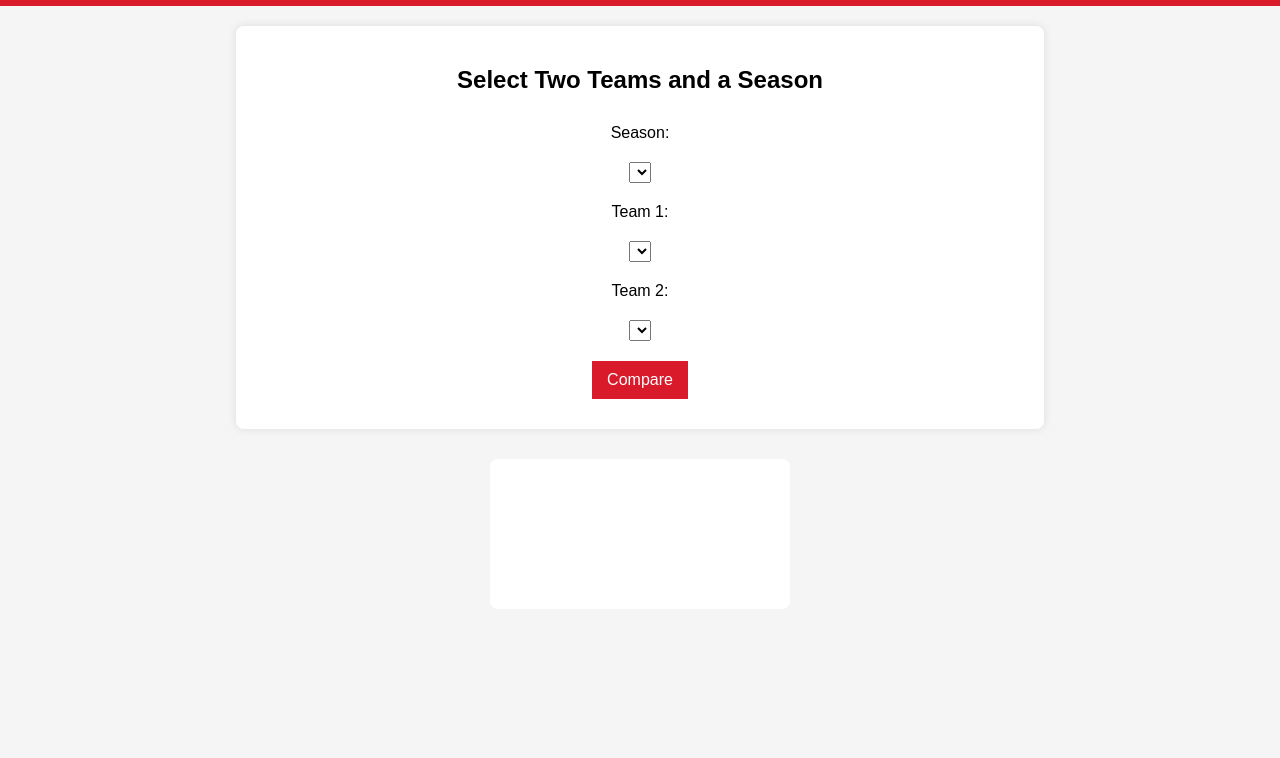
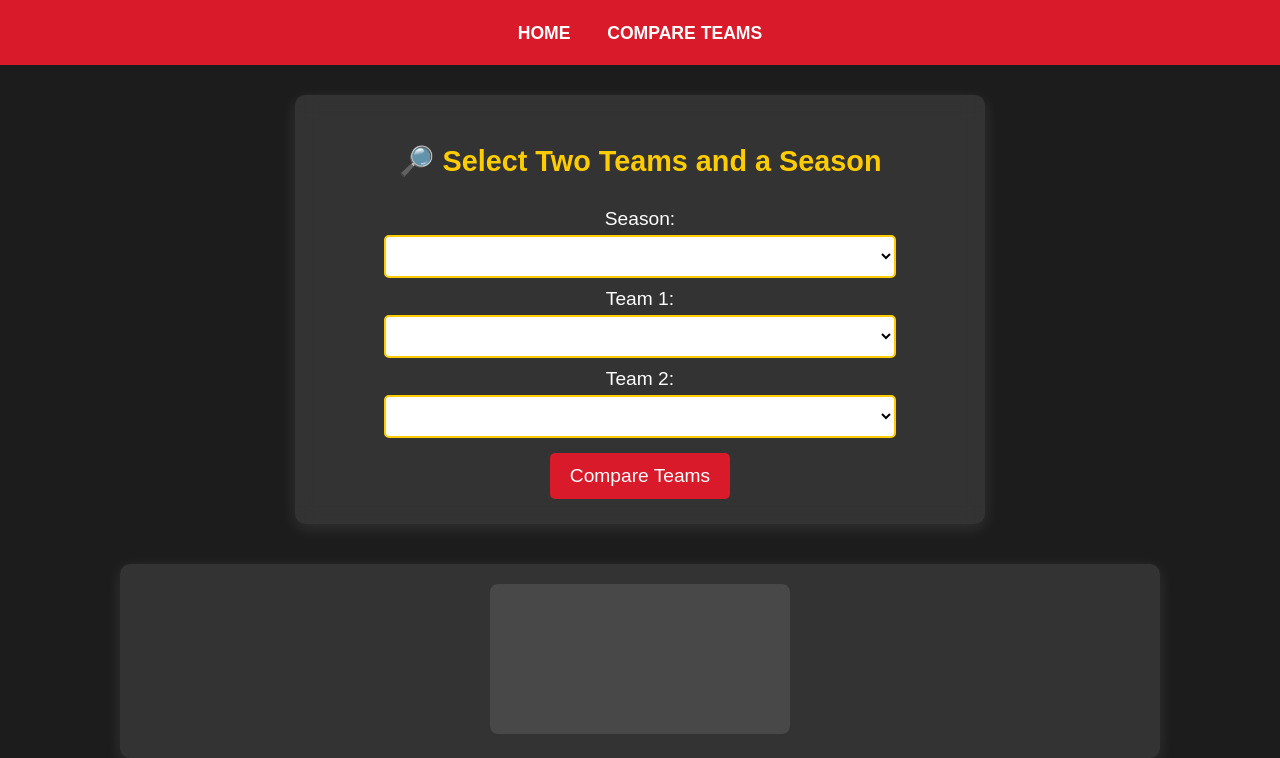
Before and after one commit to FaMVortex/FinalYearProject, a plain HTML site: page compare.html in a window 1280 px wide. Shown: the part 122-880 px from the top of the page. Before the commit the page ends 800 px from the top, so only its background shows below. Drawn offline with nearby package versions, Linux system fonts and the light colour scheme; no server answers.

Commit message:
updated look of compare.html

```diff
--- a/compare.html
+++ b/compare.html
@@ -6,18 +6,23 @@
     <title>Team Comparison | F1 Data Viz</title>
     <script src="https://cdn.jsdelivr.net/npm/chart.js"></script>
     <style>
+        /* General Page Styling */
         body {
-        font-family: Arial, sans-serif;
+            font-family: 'Arial', sans-serif;
             margin: 0;
             padding: 0;
-        background-color: #f5f5f5;
+            background-color: #1c1c1c; /* Darker background for contrast */
+            color: white;
             text-align: center;
         }
 
+        /* Header */
         header {
             background-color: #d91a2a;
             color: white;
-        padding: 15px;
+            padding: 20px;
+            font-size: 1.5rem;
+            text-transform: uppercase;
         }
 
         nav {
@@ -29,51 +34,91 @@
             text-decoration: none;
             margin: 0 15px;
             font-weight: bold;
+            font-size: 1.1rem;
+            transition: 0.3s;
         }
 
-    .comparison-container {
-        margin: 20px auto;
-        width: 60%;
-        background: white;
-        padding: 20px;
-        border-radius: 8px;
-        box-shadow: 0px 0px 10px rgba(0, 0, 0, 0.1);
+        nav a:hover {
+            color: #ffcc00; /* Yellow highlight on hover */
         }
 
+        /* Comparison Container */
+        .comparison-container {
+            margin: 30px auto;
+            width: 50%;
+            background: rgba(255, 255, 255, 0.1);
+            padding: 25px;
+            border-radius: 10px;
+            box-shadow: 0px 4px 15px rgba(255, 255, 255, 0.1);
+            backdrop-filter: blur(10px);
+        }
+
+        h2 {
+            margin-bottom: 20px;
+            font-size: 1.8rem;
+            color: #ffcc00;
+        }
+
+        /* Form Styling */
         form {
             display: flex;
             flex-direction: column;
             align-items: center;
         }
 
-    label, select, button {
-        margin: 10px 0;
+        label {
+            margin: 10px 0 5px;
+            font-size: 1.2rem;
+        }
+
+        select {
+            width: 80%;
+            padding: 10px;
             font-size: 1rem;
+            border: 2px solid #ffcc00;
+            border-radius: 5px;
+            background: #fff;
+            color: black;
+            outline: none;
+            transition: 0.3s;
+        }
+
+        select:hover {
+            border-color: #d91a2a;
         }
 
         button {
-        padding: 10px 15px;
+            margin-top: 15px;
+            padding: 12px 20px;
             background-color: #d91a2a;
             color: white;
             border: none;
             cursor: pointer;
-        font-size: 1rem;
+            font-size: 1.2rem;
+            border-radius: 5px;
+            transition: 0.3s;
         }
 
         button:hover {
             background-color: #b71822;
+            transform: scale(1.05);
         }
 
+        /* Chart Container */
         .chart-container {
-        margin-top: 30px;
-        width: 80%;
-        max-width: 800px;
+            margin-top: 40px;
+            width: 90%;
+            max-width: 1000px;
             margin-left: auto;
             margin-right: auto;
+            background: rgba(255, 255, 255, 0.1);
+            padding: 20px;
+            border-radius: 10px;
+            box-shadow: 0px 4px 15px rgba(255, 255, 255, 0.1);
         }
 
         canvas {
-        background: white;
+            background: rgba(255, 255, 255, 0.1);
             border-radius: 8px;
         }
     </style>
@@ -89,7 +134,7 @@
 
     <main>
         <section class="comparison-container">
-            <h2>Select Two Teams and a Season</h2>
+            <h2>🔎 Select Two Teams and a Season</h2>
             <form id="teamSelectionForm">
                 <label for="season">Season:</label>
                 <select id="season"></select>
@@ -100,7 +145,7 @@
                 <label for="team2">Team 2:</label>
                 <select id="team2"></select>
 
-                <button type="submit">Compare</button>
+                <button type="submit">Compare Teams</button>
             </form>
         </section>
 
```
Lines whose indentation alone changed are shown as unchanged.
